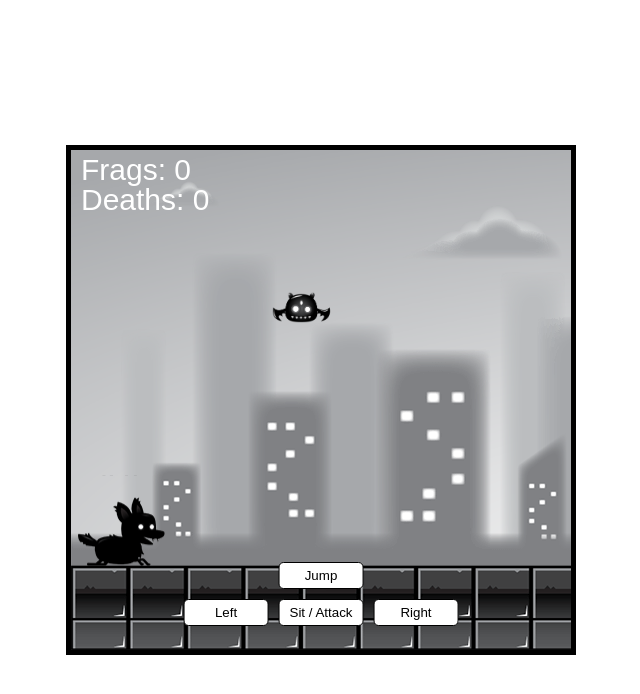
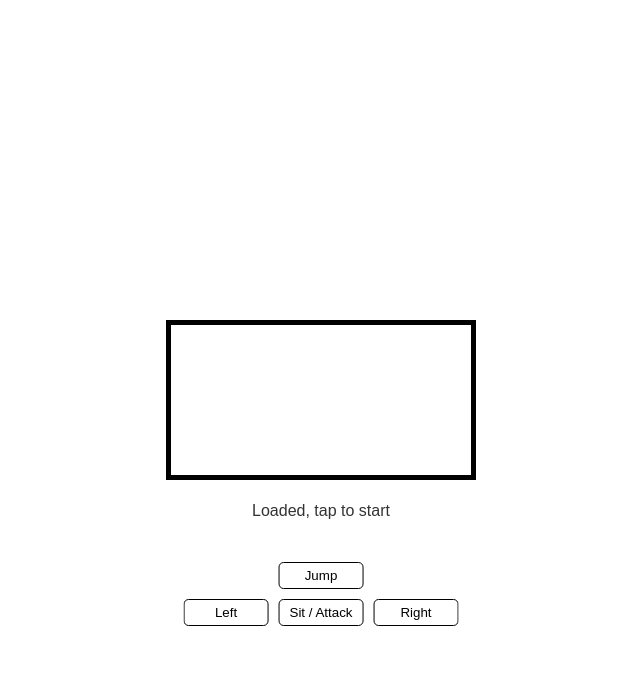
Before and after one commit to Saref111/fox-game, a plain HTML site: page index.html in a window 1280 px wide. Shown: the whole page, without its empty margins (319-959 px from the left). Drawn offline with Linux system fonts and the light colour scheme.

Commit message:
added loaded state

```diff
--- a/css/style.css
+++ b/css/style.css
@@ -102,6 +102,13 @@ body {
     grid-area: sit-attack;
 }
 
+.alert {
+    position: absolute;
+    top: -100%;
+    left: 50%;
+    transform: translate(-50%, 0);
+}
+
 
 img {
     display: none;
--- a/index.html
+++ b/index.html
@@ -18,7 +18,9 @@
     <img src="assets/layer-1.png" id="layer-1">
     <audio src="assets/bg.mp3" id="bg-sound"></audio>
     <canvas class="main-canvas" id="canvas_1"></canvas>
+
     <div class="controls">
+        <p class="alert">Loading...</p>
         <button type="button" id="ArrowUp">Jump</button>
         <button type="button" id="ArrowLeft">Left</button>
         <button type="button" id="ArrowRight">Right</button>
--- a/js/index.js
+++ b/js/index.js
@@ -2,9 +2,15 @@ import Game from './game.js'
 import { CanvasCharsEnum } from './constants.js'
 import { animate } from './helpers.js'
 
-window.addEventListener('load', () => {
 const canvas = document.getElementById('canvas_1')
 const ctx = canvas.getContext('2d')
+const alertContainer = document.querySelector('p.alert')
+
+window.addEventListener('load', () => {
+    alertContainer.textContent = 'Loaded, tap to start'
+    document.addEventListener('click', () => {
+        alertContainer.remove()
+
         canvas.width = CanvasCharsEnum.WIDTH
         canvas.height = CanvasCharsEnum.HEIGHT
 
@@ -15,5 +21,6 @@ window.addEventListener('load', () => {
         })
 
         animate(game)
+    })
 
 })
```
Lines whose indentation alone changed are shown as unchanged.
